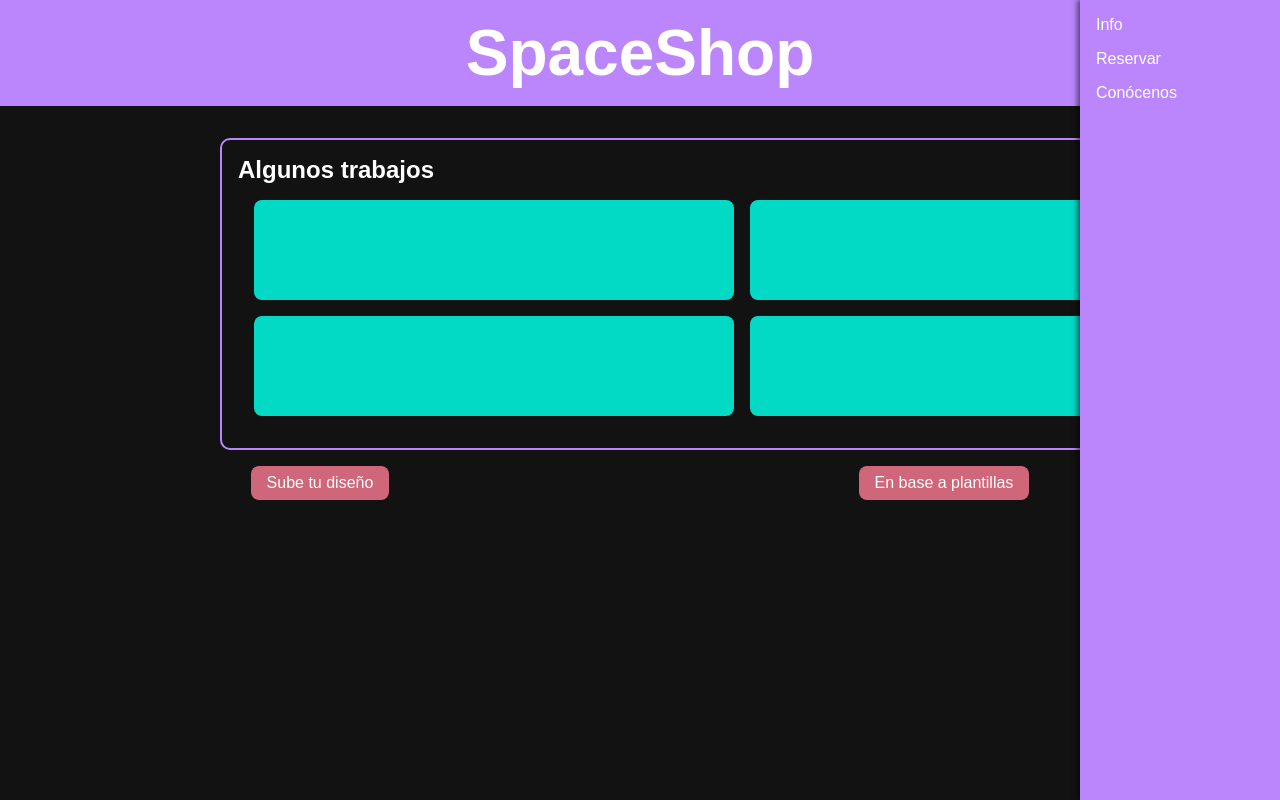
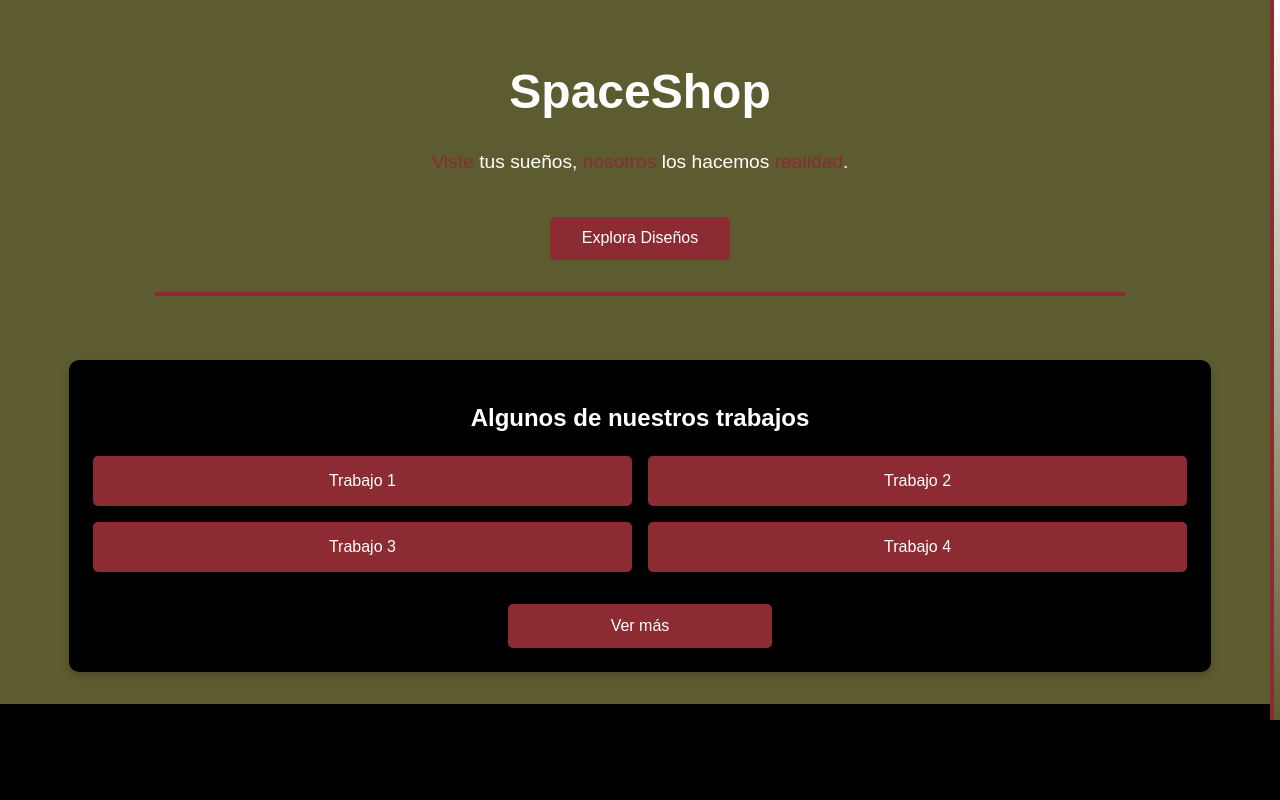
Before and after one commit to SpaceShop-org/SpaceShop-org.github.io, a plain HTML site: page index.html in a window 1280 px wide. Drawn offline with Linux system fonts and the light colour scheme.

Commit message:
launch release 1.1.01
En el archivo "versión" esta toda la información de esta versión.

Co-Authored-By: SpaceShop <190624109+SpaceShop-org@users.noreply.github.com>
Co-Authored-By: Monarca_32 <135828018+l-monarca32@users.noreply.github.com>

```diff
--- a/index.html
+++ b/index.html
@@ -4,39 +4,53 @@
     <meta charset="UTF-8">
     <meta name="viewport" content="width=device-width, initial-scale=1.0">
     <title>SpaceShop</title>
-    <link rel="stylesheet" href="style.css">
+    <link rel="stylesheet" href="styles-css/header.css">
+    <link rel="stylesheet" href="styles-css/main.css">
+    <link rel="stylesheet" href="styles-css/sidebar.css">
+    <script src="sidebar.js"></script>
 </head>
 <body>
-    <!-- Encabezado -->
-    <header class="header">
-        <h1>SpaceShop</h1>
+    <header id="header">
+        <div class="title-container">
+            <h1 class="title">SpaceShop</h1>
+            <p class="subtitle">
+                <span class="keyword">Viste</span> tus sueños, <span class="keyword">nosotros</span> los hacemos <span class="keyword">realidad</span>.
+            </p>
+            <button class="cta-button">Explora Diseños</button>
+        </div>
+        <div class="decorative-line"></div>
     </header>
-
-    <!-- Contenido Principal -->
-    <section class="work-container">
-        <h2>Algunos trabajos</h2>
-        <div class="work-grid">
-            <div class="work-item"></div>
-            <div class="work-item"></div>
-            <div class="work-item"></div>
-            <div class="work-item"></div>
+    <main id="main">
+        <div class="content-container">
+            <h2>Algunos de nuestros trabajos</h2>
+            <div class="works-grid">
+                <!-- Plantilla de trabajos (puedes duplicar estas divs para añadir más) -->
+                <div class="work-item">Trabajo 1</div>
+                <div class="work-item">Trabajo 2</div>
+                <div class="work-item">Trabajo 3</div>
+                <div class="work-item">Trabajo 4</div>
+            </div>
+            <a href="works.html" class="view-more">Ver más</a>
         </div>
-    </section>
-
-    <!-- Zona de Opciones -->
-        <section class="options-section">
-            <button class="upload-design">Sube tu diseño</button>
-            <button class="use-templates">En base a plantillas</button>
-        </section>
     </main>
-
-    <!-- Barra Lateral -->
-    <aside class="sidebar">
-        <ul>
-            <li><a href="#info">Info</a></li>
-            <li><a href="#reservar">Reservar</a></li>
-            <li><a href="#conocenos">Conócenos</a></li>
-        </ul>
-    </aside>
+    <aside id="sidebar">
+        <nav class="sidebar-content">
+           <ul>
+               <li><a href="index.html">Inicio</a></li>
+               <li><a href="explorar.html">Explorar Diseños</a></li>
+                <li><a href="contacto.html">Contacto</a></li>
+                <li><a href="sobre.html">Sobre Nosotros</a></li>
+           </ul>
+           <div class="actions">
+               <a href="reservar.html" class="btn-action">Reservar Diseño</a>
+               <a href="subir.html" class="btn-action">Sube tu Diseño</a>
+           </div>
+           <div class="social-links">
+               <a href="#" class="social-icon">FB</a>
+               <a href="#" class="social-icon">IG</a>
+               <a href="#" class="social-icon">TW</a>
+           </div>
+       </nav>
+   </aside>
 </body>
 </html>
--- /dev/null
+++ b/sidebar.js
@@ -0,0 +1,10 @@
+document.addEventListener("DOMContentLoaded", () => {
+    const sidebar = document.getElementById("sidebar");
+
+    // Opcional: Contracción automática después de cierto tiempo
+    sidebar.addEventListener("mouseleave", () => {
+        setTimeout(() => {
+            sidebar.classList.remove("expanded");
+        }, 1000);
+    });
+});
--- a/style.css
+++ /dev/null
@@ -1,149 +0,0 @@
-:root {
-    --background-color: #121212;
-    --primary-color: #BB86FC;
-    --secondary-color: #03DAC6;
-    --accent-color: #CF6679;
-    --text-color: #FFFFFF;
-}
-
-* {
-    margin: 0;
-    padding: 0;
-    box-sizing: border-box;
-}
-
-body {
-    font-family: Arial, sans-serif;
-    background-color: var(--background-color);
-    color: var(--text-color);
-    display: flex;
-    flex-direction: column;
-    height: 100vh;
-}
-
-/* Encabezado */
-.header {
-    background-color: var(--primary-color);
-    padding: 1rem;
-    text-align: center;
-    color: var(--text-color);
-    font-size: 2rem;
-}
-
-/* Zona de Trabajos */
-.work-section {
-    padding: 1rem;
-}
-
-.work-section h2 {
-    margin-bottom: 1rem;
-    font-size: 1.5rem;
-    color: var(--primary-color);
-}
-
-.work-grid {
-    display: grid;
-    grid-template-columns: repeat(2, 1fr);
-    gap: 1rem;
-}
-
-.work-item {
-    background-color: var(--secondary-color);
-    height: 100px;
-    border-radius: 8px;
-}
-
-/* Nueva estructura para la sección "Algunos trabajos" */
-.work-container {
-    margin-left: 220px; /* Deja espacio suficiente para la barra lateral */
-    margin-top: 2rem;
-    margin-right: 1rem;
-    background-color: var(--background-color);
-    border: 2px solid var(--primary-color);
-    padding: 1rem;
-    border-radius: 10px;
-}
-
-.work-grid {
-    display: grid;
-    grid-template-columns: repeat(2, 1fr);
-    gap: 1rem;
-    padding: 1rem;
-    background-color: var(--background-color);
-    border-radius: 8px;
-}
-
-.work-item {
-    background-color: var(--secondary-color);
-    height: 100px;
-    border-radius: 8px;
-}
-
-/* Ajustes para la barra lateral */
-.sidebar {
-    position: fixed;
-    top: 0;
-    right: 0;
-    width: 200px;
-    height: 100%;
-    background-color: var(--primary-color);
-    padding: 1rem;
-    display: flex;
-    flex-direction: column;
-    align-items: flex-start;
-    box-shadow: -3px 0 5px rgba(0, 0, 0, 0.5);
-}
-
-/* Zona de Opciones */
-.options-section {
-    display: flex;
-    justify-content: space-around;
-    padding: 1rem;
-}
-
-button {
-    background-color: var(--accent-color);
-    border: none;
-    padding: 0.5rem 1rem;
-    border-radius: 8px;
-    color: var(--text-color);
-    cursor: pointer;
-    font-size: 1rem;
-}
-
-button:hover {
-    background-color: var(--primary-color);
-}
-
-/* Barra Lateral */
-.sidebar {
-    position: fixed;
-    top: 0;
-    right: 0;
-    width: 200px;
-    height: 100%;
-    background-color: var(--primary-color);
-    padding: 1rem;
-    display: flex;
-    flex-direction: column;
-    align-items: flex-start;
-}
-
-.sidebar ul {
-    list-style: none;
-    width: 100%;
-}
-
-.sidebar li {
-    margin-bottom: 1rem;
-}
-
-.sidebar a {
-    color: var(--text-color);
-    text-decoration: none;
-    font-size: 1rem;
-}
-
-.sidebar a:hover {
-    color: var(--secondary-color);
-}
--- /dev/null
+++ b/styles-css/header.css
@@ -0,0 +1,84 @@
+/* Variables de color */
+:root {
+    --primary-color: #5D5C31;
+    --secondary-color: #FFFFFF;
+    --accent-color: #8C2B32;
+    --background-color: #000000;
+}
+
+/* Estilo base */
+body {
+    margin: 0;
+    font-family: Arial, sans-serif;
+    background-color: var(--background-color);
+    color: var(--secondary-color);
+}
+
+/* Contenedor del header */
+#header {
+    text-align: center;
+    padding: 2rem;
+    background-color: var(--primary-color);
+    position: relative;
+}
+
+/* Título principal */
+.title {
+    font-size: 3rem;
+    color: var(--secondary-color);
+    transition: transform 0.3s ease, color 0.3s ease;
+}
+
+.title:hover {
+    transform: scale(1.1);
+    color: var(--accent-color);
+    background: linear-gradient(90deg, var(--secondary-color), var(--accent-color));
+    -webkit-background-clip: text;
+    -webkit-text-fill-color: transparent;
+}
+
+/* Eslogan */
+.subtitle {
+    margin-top: 1rem;
+    font-size: 1.2rem;
+    animation: rotate-keywords 8s infinite;
+}
+
+.subtitle .keyword {
+    color: var(--accent-color);
+}
+
+/* Animación del eslogan */
+@keyframes rotate-keywords {
+    0%, 20% { content: "Viste"; }
+    40%, 60% { content: "Sueña"; }
+    80%, 100% { content: "Logra"; }
+}
+
+/* Botón de llamada a la acción */
+.cta-button {
+    margin-top: 1.5rem;
+    padding: 0.8rem 2rem;
+    background-color: var(--accent-color);
+    color: var(--secondary-color);
+    border: none;
+    border-radius: 5px;
+    cursor: pointer;
+    font-size: 1rem;
+    transition: background-color 0.3s ease;
+}
+
+.cta-button:hover {
+    background-color: var(--primary-color);
+}
+
+/* Separadores decorativos */
+.decorative-line {
+    margin-top: 2rem;
+    height: 4px;
+    width: 80%;
+    background-color: var(--accent-color);
+    margin-left: auto;
+    margin-right: auto;
+    border-radius: 5px;
+}
--- /dev/null
+++ b/styles-css/main.css
@@ -0,0 +1,70 @@
+:root {
+    --primary-color: #5D5C31;
+    --secondary-color: #FFFFFF;
+    --accent-color: #8C2B32;
+    --background-color: #000000;
+}
+
+#main {
+    background-color: var(--primary-color);
+    padding: 2rem;
+    display: flex;
+    justify-content: center;
+    align-items: center;
+}
+
+.content-container {
+    width: 90%;
+    max-width: 1200px;
+    background-color: var(--background-color);
+    padding: 1.5rem;
+    border-radius: 10px;
+    box-shadow: 0 4px 8px rgba(0, 0, 0, 0.2);
+}
+
+/* Título del main */
+.content-container h2 {
+    color: var(--secondary-color);
+    text-align: center;
+    margin-bottom: 1.5rem;
+}
+
+/* Grid de trabajos */
+.works-grid {
+    display: grid;
+    grid-template-columns: repeat(2, 1fr);
+    gap: 1rem;
+}
+
+.work-item {
+    background-color: var(--accent-color);
+    color: var(--secondary-color);
+    padding: 1rem;
+    text-align: center;
+    border-radius: 5px;
+    transition: transform 0.3s ease, box-shadow 0.3s ease;
+}
+
+.work-item:hover {
+    transform: scale(1.05);
+    box-shadow: 0 4px 8px rgba(0, 0, 0, 0.3);
+}
+
+/* Botón Ver Más */
+.view-more {
+    display: block;
+    margin: 2rem auto 0;
+    text-align: center;
+    padding: 0.8rem 2rem;
+    background-color: var(--accent-color);
+    color: var(--secondary-color);
+    text-decoration: none;
+    border-radius: 5px;
+    font-size: 1rem;
+    transition: background-color 0.3s ease;
+    max-width: 200px;
+}
+
+.view-more:hover {
+    background-color: var(--primary-color);
+}
--- /dev/null
+++ b/styles-css/sidebar.css
@@ -0,0 +1,96 @@
+:root {
+    --primary-color: #5D5C31;
+    --secondary-color: #FFFFFF;
+    --accent-color: #8C2B32;
+    --background-color: #000000;
+}
+
+#sidebar {
+    position: fixed;
+    right: 0;
+    top: 0;
+    width: 10px;
+    height: 90%;
+    background: linear-gradient(to bottom, var(--secondary-color), var(--primary-color));
+    overflow: hidden;
+    transition: width 0.3s ease-in-out;
+    z-index: 100;
+}
+
+#sidebar:hover {
+    width: 250px; /* Se expande al pasar el mouse */
+}
+
+.sidebar-content {
+    padding: 1rem;
+    color: var(--secondary-color);
+}
+
+.sidebar-content ul {
+    list-style: none;
+    padding: 0;
+}
+
+.sidebar-content ul li {
+    margin: 1rem 0;
+}
+
+.sidebar-content ul li a {
+    color: var(--accent-color);
+    text-decoration: none;
+    transition: color 0.3s ease;
+}
+
+.sidebar-content ul li a:hover {
+    color: var(--secondary-color);
+}
+
+/* Botones de acción */
+.btn-action {
+    display: block;
+    margin: 1rem 0;
+    padding: 0.8rem;
+    background-color: var(--accent-color);
+    color: var(--primary-color);
+    text-align: center;
+    text-decoration: none;
+    border-radius: 5px;
+    transition: background-color 0.3s ease;
+}
+
+.btn-action:hover {
+    background-color: var(--secondary-color);
+}
+
+/* Dock (línea interactiva) */
+#sidebar::before {
+    content: '';
+    position: absolute;
+    top: 0;
+    left: 0;
+    width: 4px; /* Línea estrecha */
+    height: 100%;
+    background-color: var(--accent-color);
+    transition: background-color 0.3s ease;
+}
+
+#sidebar:hover::before {
+    background-color: var(--secondary-color);
+}
+
+/* Enlaces sociales */
+.social-links {
+    margin-top: 2rem;
+    text-align: center;
+}
+
+.social-icon {
+    margin: 0 0.5rem;
+    color: var(--accent-color);
+    text-decoration: none;
+    font-size: 1.5rem;
+}
+
+.social-icon:hover {
+    color: var(--secondary-color);
+}
```
Also changed, not shown: 1 other file.
